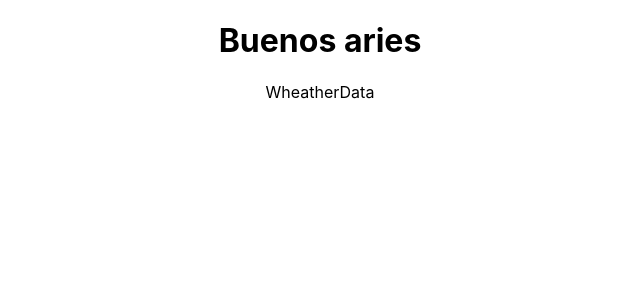
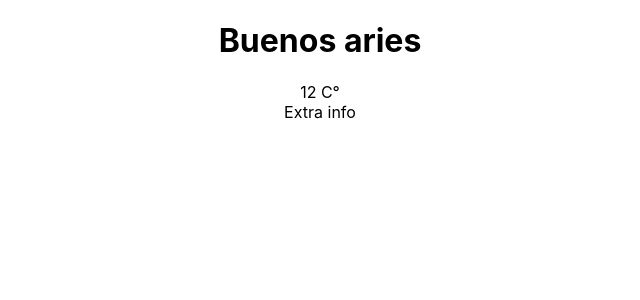
Before and after one commit to ricardocastilloisc/weatherapp, a React (Create React App) app: page / in a window 1280 px wide. Shown: the top 300 px of the page, without its empty margins (320-960 px from the left). Built offline with nearby package versions, Linux system fonts and the light colour scheme.

Commit message:
013 Componentes WeatherExtraInfo y WeatherTemperature

```diff
--- a/src/components/WeatherData.js
+++ b/src/components/WeatherData.js
@@ -1,7 +1,12 @@
 import  React  from 'react';
+import WeatherTemperature from './WeatherTemperature';
+import WeatherExtrainfo from './WeatherExtraInfo';
 
 const WeatherData = () => (
-<div>WheatherData</div>
+<div>
+<WeatherTemperature></WeatherTemperature>
+<WeatherExtrainfo></WeatherExtrainfo>
+</div>
 );
 
 export default WeatherData;
--- /dev/null
+++ b/src/components/WeatherExtraInfo.js
@@ -0,0 +1,9 @@
+import  React from 'react';
+
+
+const WeatherExtrainfo = () =>
+(
+    <div> Extra info</div>
+);
+
+export default WeatherExtrainfo;
--- /dev/null
+++ b/src/components/WeatherTemperature.js
@@ -0,0 +1,8 @@
+import  React  from 'react';
+
+const WeatherTemperature = () =>
+(
+    <div><span>12 C°</span></div>
+);
+
+export default WeatherTemperature;
```
